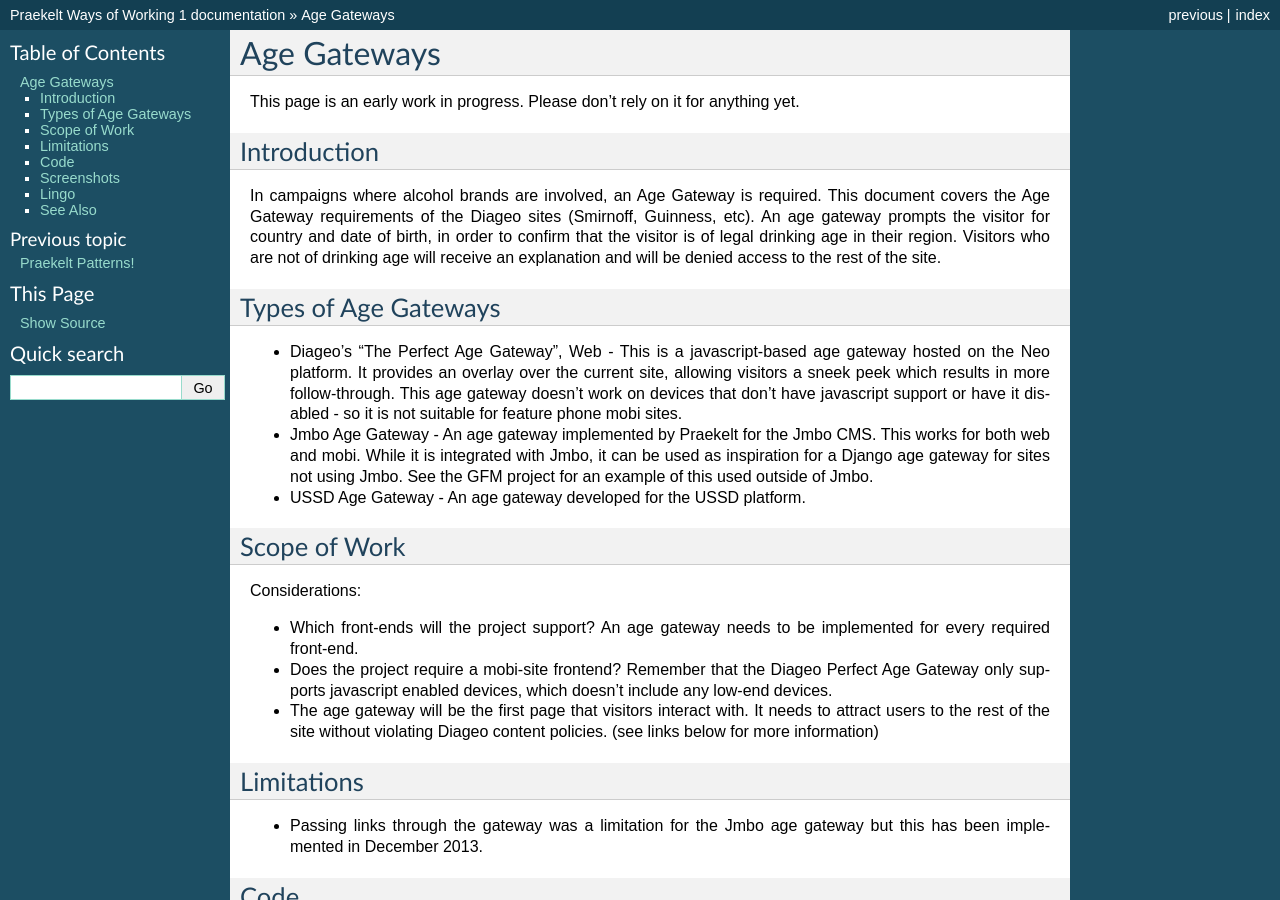
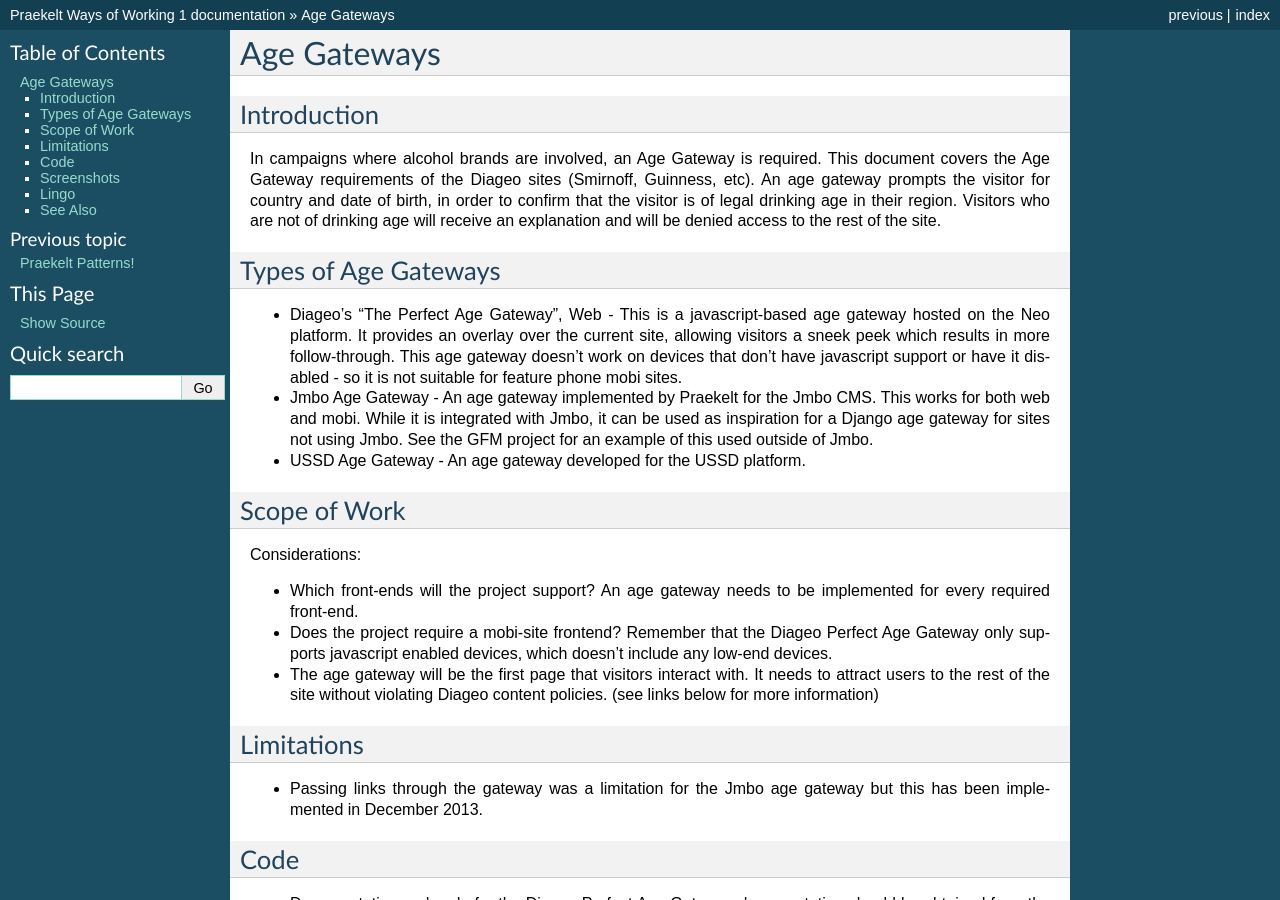
Before and after one commit to praekeltfoundation/patterns, a Sphinx documentation site: the page built from docs/age-gateway.rst, in a window 1280 px wide and 900 px high. Built offline with Sphinx 7.4.7, drawn with Linux system fonts in a browser that asks for light colours.

Commit message:
WIP warning removed
Please do rely on it now :)

```diff
--- a/docs/age-gateway.rst
+++ b/docs/age-gateway.rst
@@ -1,7 +1,5 @@
 Age Gateways
 ============
-
-This page is an early work in progress. Please don't rely on it for anything yet.
 
 Introduction
 ++++++++++++
```
